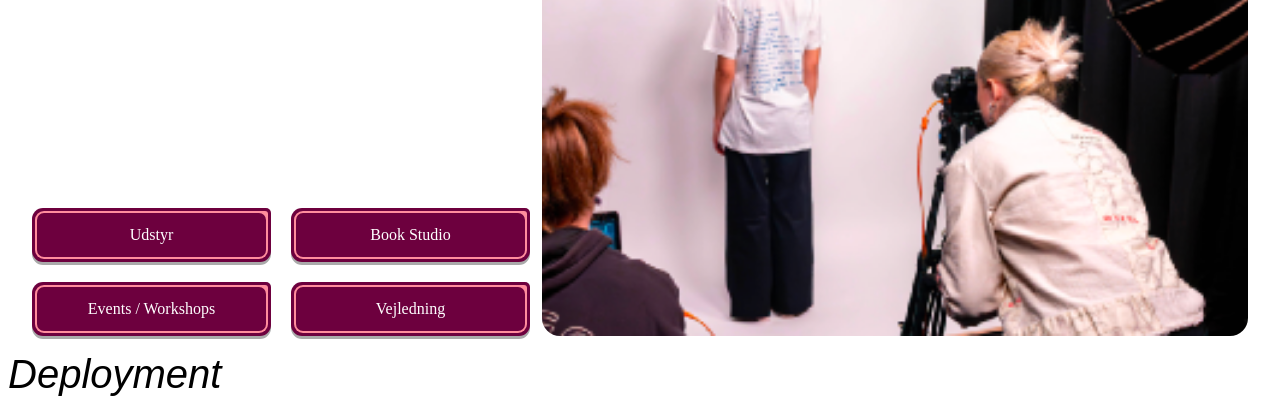
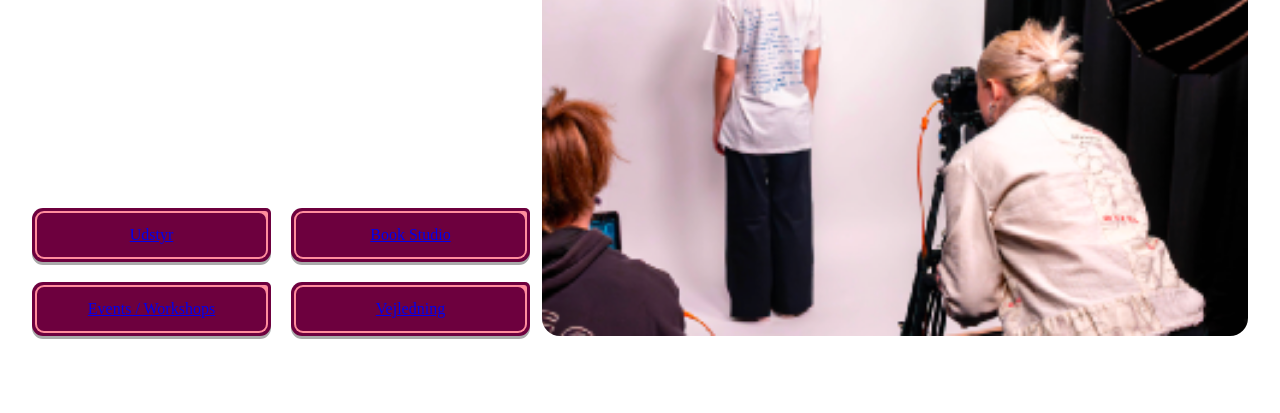
Before and after one commit to Jacobsvi/t-sl_astro, an Astro site: page / in a window 1280 px wide. Shown: the part 488-901 px from the top of the page. Built offline with nearby package versions, Linux system fonts and the light colour scheme; Astro itself is replaced by a stand-in of ours; no server answers; the database is empty; a web font is replaced by a local one.

Commit message:
feat: update button links in Forside component and add new Udstyr page layout

```diff
--- a/src/components/Forside.astro
+++ b/src/components/Forside.astro
@@ -12,10 +12,10 @@ import Photo from "../images/Photo.png";
 	<h3>Lån udstyr, book studio og få hjælp til dit næste projekt </h3>
 
 	<div class="knapper_forside">
-	<KnapPrimary>Udstyr</KnapPrimary>
-	<KnapPrimary>Book Studio</KnapPrimary>
-	<KnapPrimary>Events / Workshops</KnapPrimary>
-	<KnapPrimary>Vejledning</KnapPrimary>
+<KnapPrimary href="/udstyr/">Udstyr</KnapPrimary>
+<KnapPrimary href="/udstyr/">Book Studio</KnapPrimary>
+	<KnapPrimary href="/inspiration/">Events / Workshops</KnapPrimary>
+	<KnapPrimary href="/help/">Vejledning</KnapPrimary>
 </div>
 </div>
 <div class="højre_side">
--- a/src/components/Header.astro
+++ b/src/components/Header.astro
@@ -1,6 +1,7 @@
 ---
 import logo from "../images/TogSL_logo.png";
 import image from "../images/illustrations.png";
+import "../styles/global_styles.css";
 
 const { logoSrc = logo.src } = Astro.props;
 const { imageSrc = image.src } = Astro.props;
@@ -140,6 +141,7 @@ const { imageSrc = image.src } = Astro.props;
     height: 170px;
     margin-inline: auto;
     padding: 10px clamp(24px, 6.35vw, 96px);
+  background-color: var(--color-deep-plum);
   }
 
   .logo-link {
--- a/src/components/Knap_primary.astro
+++ b/src/components/Knap_primary.astro
@@ -1,5 +1,7 @@
 ---
 import "../styles/global_styles.css";
+
+const { href } = Astro.props;
 ---
 
 
@@ -12,7 +14,9 @@ import "../styles/global_styles.css";
 <div class="yderste_frame">
     <div class="inderste_frame">
         <button class="knap">
-            <slot/>
+          <a href={href} class="knap-primary">
+   <slot/>
+          </a>
         </button>
     </div>
 </div>
--- a/src/components/Udstyr_card_udstyr.astro
+++ b/src/components/Udstyr_card_udstyr.astro
@@ -0,0 +1,3 @@
+---
+
+---
--- a/src/pages/index.astro
+++ b/src/pages/index.astro
@@ -18,6 +18,7 @@ import Layout from "../layouts/layout.astro";
 /* API-INDSTILLINGER */
 const apiurl =
   "https://uyxpjeeivebwemzealvq.supabase.co/rest/v1/";
+
 
 const equipmentTableName = "equipment";
 const staffTableName = "staff";
@@ -78,7 +79,6 @@ console.log("staffData", staffData);
   <!-- FORSIDENS INTRO -->
   <Forside />
 
-  <h2>Deployment</h2>
 
   <!-- BOOK UDSTYR -->
   <section class="udstyr-sektion">
```
Also changed, not shown: src/pages/udstyr.astro (+15 -0 lines).
